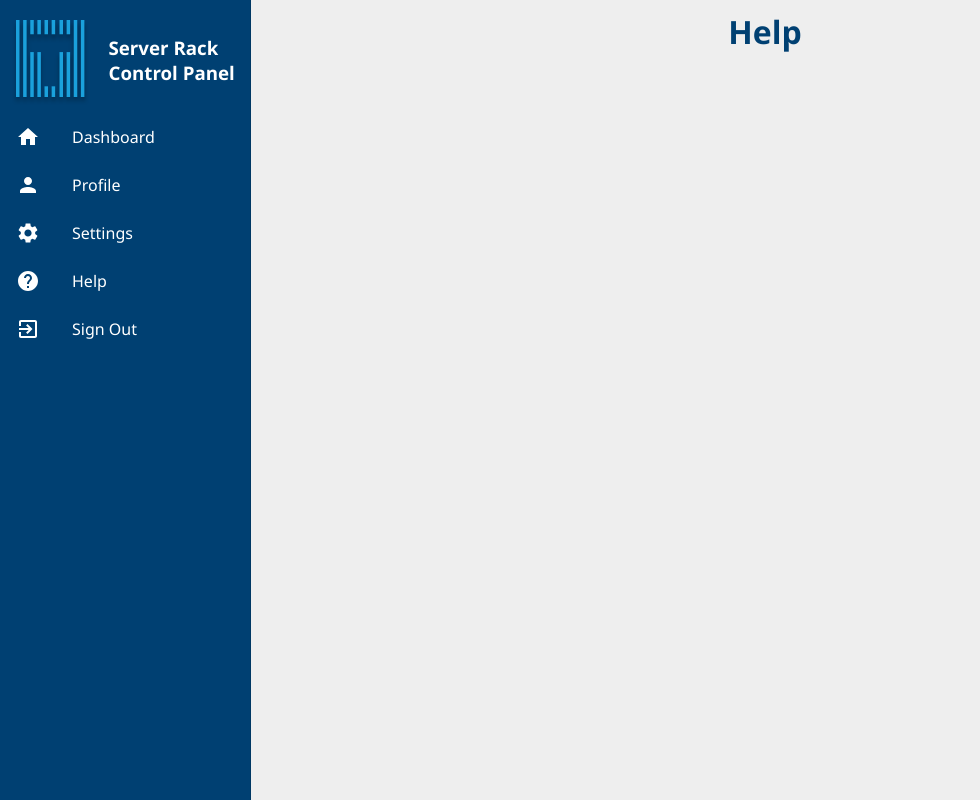
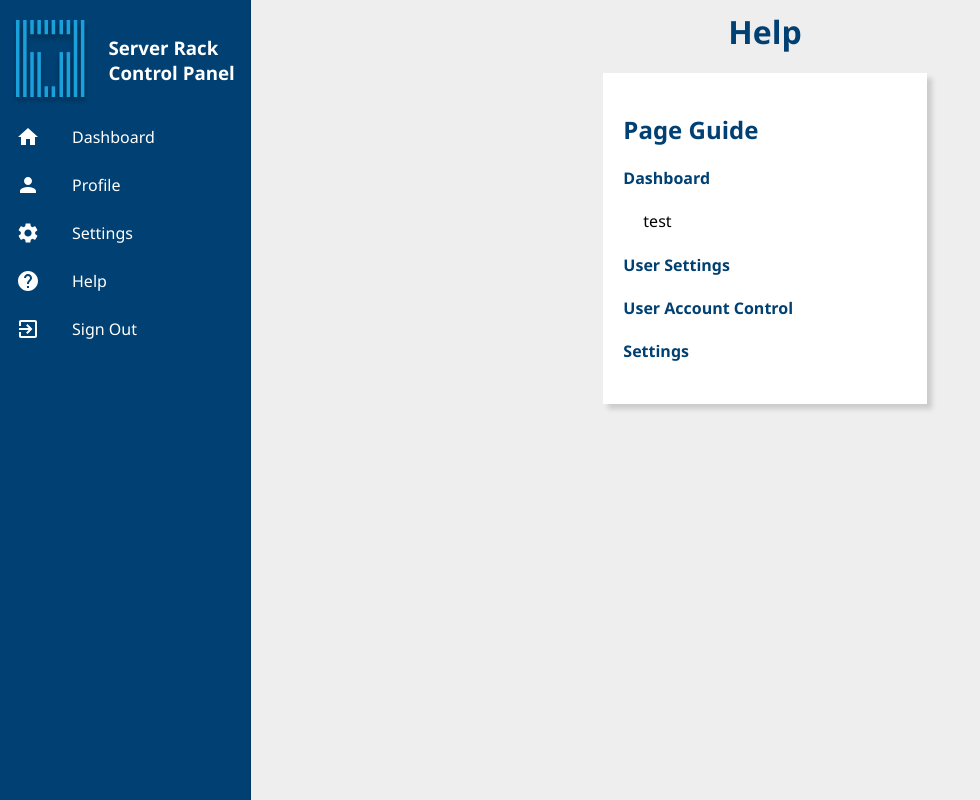
Before and after one commit to ElliottSimmonds/server-rack-control-panel, a React (Create React App) app: page /help in a window 1280 px wide. Shown: the whole page, without its empty margins (0-980 px from the left). Built offline with nearby package versions, Linux system fonts and the light colour scheme; no server answers; the database is empty; sample sign-in values are in the browser's storage.

Commit message:
Added content to help view

```diff
--- a/src/views/Help.js
+++ b/src/views/Help.js
@@ -1,12 +1,46 @@
 import React from "react";
-import PropTypes from "prop-types";
+import styled from "styled-components";
+import Tile from "../components/Tile";
+import Grid from '@material-ui/core/Grid';
+
+const ViewWrapper = styled.div`
+    @media (min-width: 960px) {
+        margin-left: 250px;
+    }
+`;
+
+const StyledP = styled.p`
+    margin-left: 20px;
+`;
 
 function Help() {
 
     return (
-        <div>
-            Help
-        </div>
+        <ViewWrapper>
+            <Grid container justify="center">
+                <Grid item xs={10} sm={8} md={6} lg={4}>
+                    <Tile>
+                        <h2>Page Guide</h2>
+                        <h4>Dashboard</h4>
+                        <StyledP>
+                            test
+                        </StyledP>
+                        <h4>User Settings</h4>
+                        <StyledP>
+
+                        </StyledP>
+                        <h4>User Account Control</h4>
+                        <StyledP>
+
+                        </StyledP>
+                        <h4>Settings</h4>
+                        <StyledP>
+
+                        </StyledP>
+                    </Tile>
+                </Grid>
+            </Grid>
+        </ViewWrapper>
     );
 }
 
```
